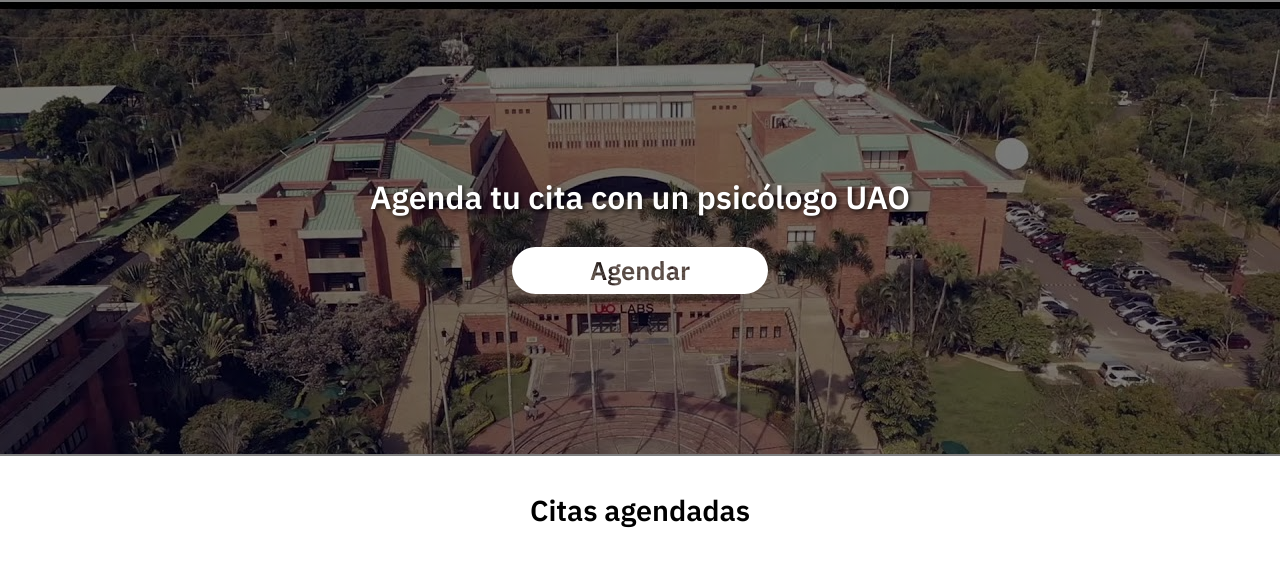
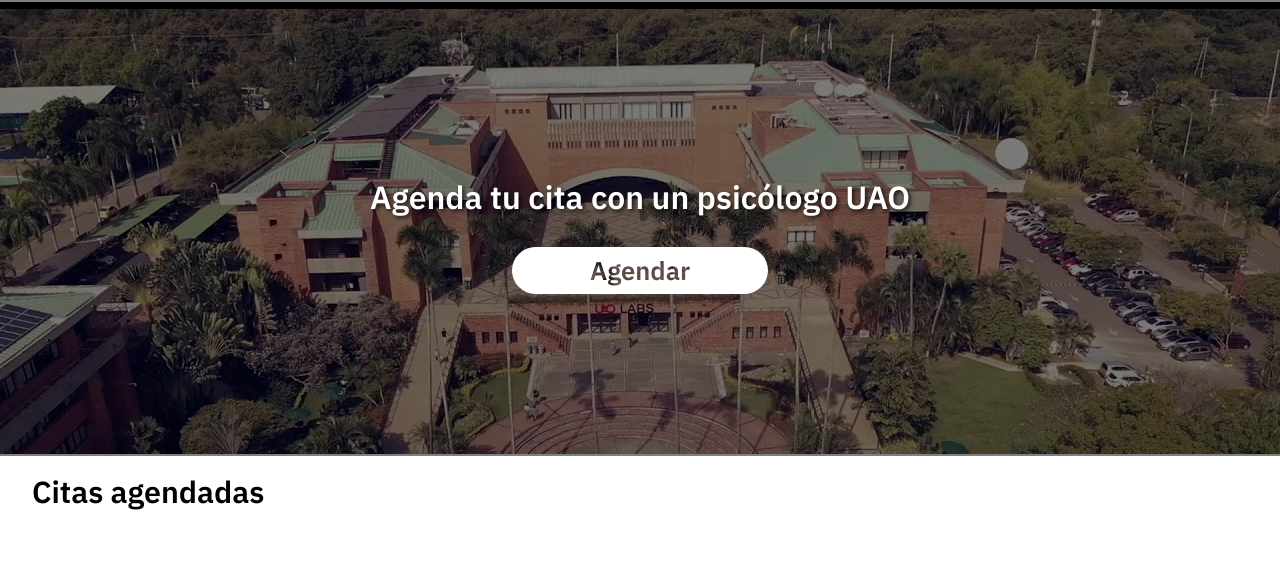
Before and after one commit to wildchamo/SerenaUAO, a React (Create React App) app in the folder finalweb/: page /Home in a window 1280 px wide. Shown: the top 566 px of the page. Built offline with nearby package versions, Linux system fonts and the light colour scheme.

Commit message:
titulo terminado

```diff
--- a/finalweb/src/App.js
+++ b/finalweb/src/App.js
@@ -27,9 +27,9 @@
           <Route path="/" exact>
             <Login/>
           </Route>
-          <Home path="/Home">
+          <Route path="/Home">
             <Home/>
-          </Home>
+          </Route>
         </Switch>
       </div>
     </Router>
--- a/finalweb/src/componentes/Titulo/Titulo.css
+++ b/finalweb/src/componentes/Titulo/Titulo.css
@@ -1,3 +1,5 @@
 .titulo{
-
+    font-size: 1.9rem;
+    margin: 0;
+    text-align: left;
 }
```
